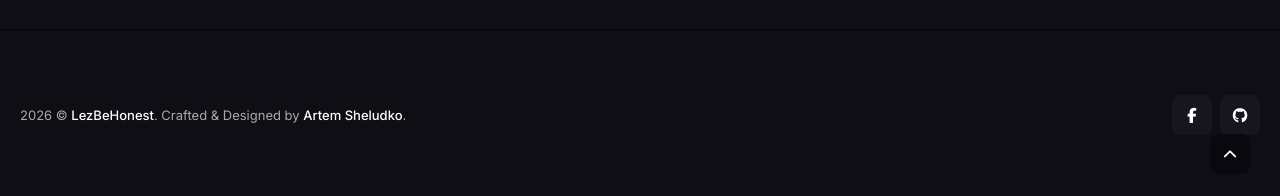
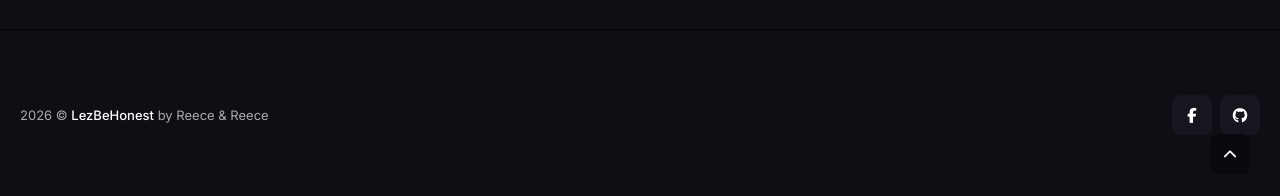
Before and after one commit to DrakeReece/LezBeHonest.net, a Jekyll site: the page built from index.html, in a window 1280 px wide and 900 px high, scrolled down 1592 px. Shown: the part 701-897 px from the top of the window. Built offline with Jekyll 4.4.1, drawn with Linux system fonts in a browser that asks for light colours; the list of posts is cut into pages by our own code.

Commit message:
Change Footer

```diff
--- a/_includes/footer.html
+++ b/_includes/footer.html
@@ -16,7 +16,7 @@
     <div class="row">
       <div class="col col-12">
       <div class="footer__inner">
-        <div class="copyright">{{ site.time | date: '%Y' }} &copy; <a href="/">{{ site.data.settings.title }}</a>. Crafted & Designed by <a href="https://jekyllthemes.io/developers/artem-sheludko">Artem Sheludko</a>.</div>
+        <div class="copyright">{{ site.time | date: '%Y' }} &copy; <a href="/">{{ site.data.settings.title }}</a> by Reece & Reece</div>
         {% include social-links.html %}
         </div>
       </div>
```
Also changed, not shown: 2 other files.
